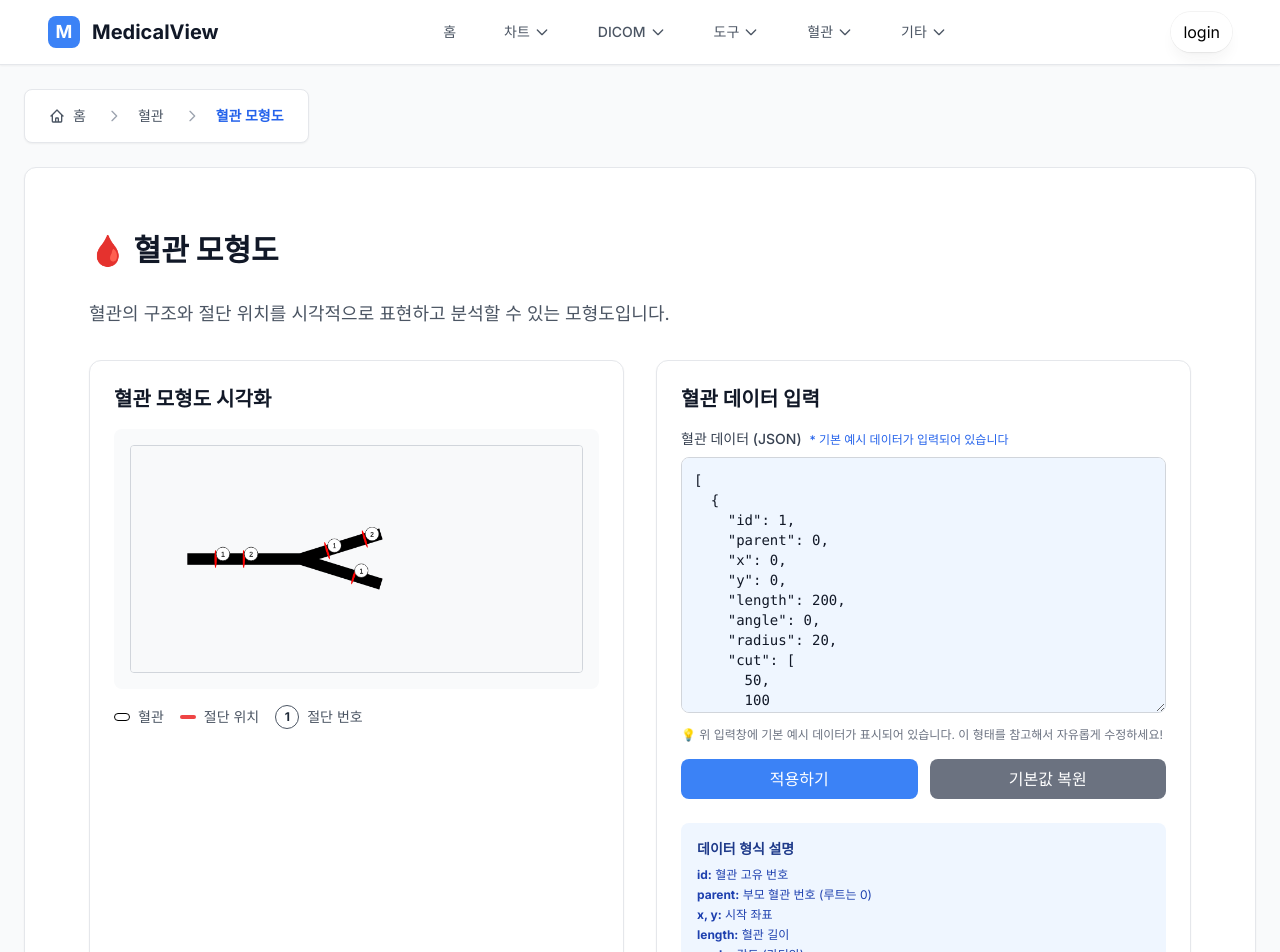
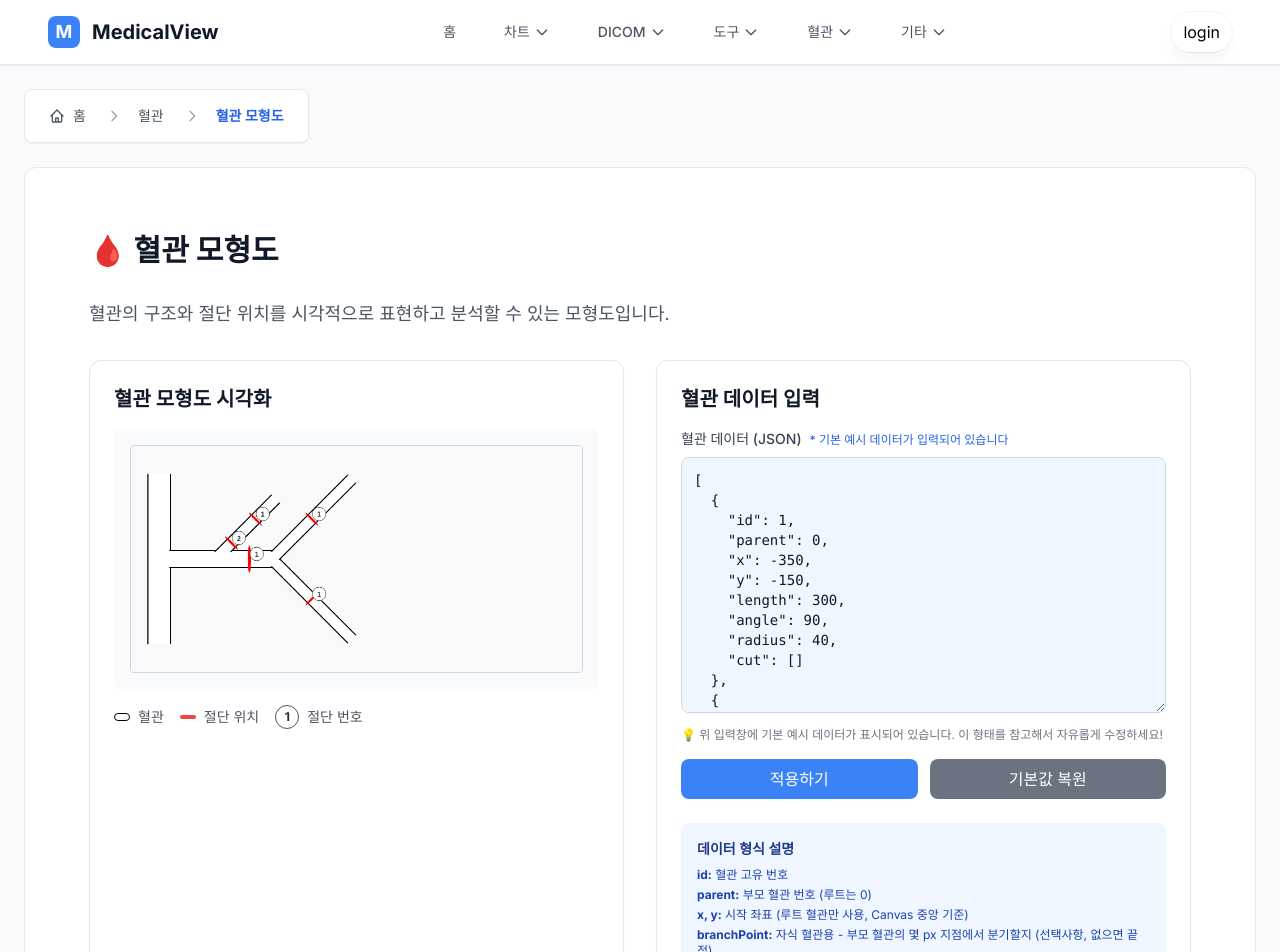
Before and after one commit to cheesu/next14template, a Next.js app: page /vessel/tree in a window 1280 px wide. Shown: the top 952 px of the page. Built offline with nearby package versions, Linux system fonts and the light colour scheme.

Commit message:
혈관 도식도 모형 개선

```diff
--- a/src/app/vessel/tree/page.tsx
+++ b/src/app/vessel/tree/page.tsx
@@ -1,13 +1,14 @@
 "use client";
-import React, { useState, useRef, useEffect } from "react";
+import React, { useState, useRef, useEffect, useCallback } from "react";
 
 interface VesselData {
   id: number;
   parent: number;
-  x: number;
-  y: number;
+  x: number; // 루트 혈관만 사용 (Canvas 중앙 기준)
+  y: number; // 루트 혈관만 사용 (Canvas 중앙 기준)
+  branchPoint?: number; // 자식 혈관용: 부모 혈관의 어느 길이 지점에서 분기할지 (0~부모length)
   length: number;
-  angle: number;
+  angle: number; // 도(degree) 단위로 입력 (0=오른쪽, 90=아래, 180=왼쪽, 270=위)
   radius: number;
   cut: number[];
 }
@@ -16,47 +17,98 @@ const VesselTreePage: React.FC = () => {
   const canvasRef = useRef<HTMLCanvasElement>(null);
 
   const defaultVessels: VesselData[] = [
-    { id: 1, parent: 0, x: 0, y: 0, length: 200, angle: 0, radius: 20, cut: [50, 100] },
-    { id: 2, parent: 1, x: 200, y: 0, length: 150, angle: -0.3, radius: 20, cut: [50, 120] },
-    { id: 3, parent: 1, x: 200, y: 0, length: 150, angle: 0.3, radius: 20, cut: [100] },
+    {
+      id: 1,
+      parent: 0,
+      x: -350,
+      y: -150,
+      length: 300,
+      angle: 90,
+      radius: 40,
+      cut: [],
+    },
+    {
+      id: 2,
+      parent: 1,
+      x: 0,
+      y: 0,
+      branchPoint: 150,
+      length: 200,
+      angle: 0,
+      radius: 30,
+      cut: [160],
+    },
+    {
+      id: 3,
+      parent: 2,
+      x: 0,
+      y: 0,
+      branchPoint: 100,
+      length: 150,
+      angle: -45,
+      radius: 20,
+      cut: [100, 40],
+    },
+    {
+      id: 4,
+      parent: 2,
+      x: 0,
+      y: 0,
+      branchPoint: 200,
+      length: 200,
+      angle: 45,
+      radius: 20,
+      cut: [100],
+    },
+    {
+      id: 4,
+      parent: 2,
+      x: 0,
+      y: 0,
+      branchPoint: 200,
+      length: 200,
+      angle: -45,
+      radius: 20,
+      cut: [100],
+    },
   ];
 
   const [vessels, setVessels] = useState<VesselData[]>(defaultVessels);
-  const [jsonInput, setJsonInput] = useState<string>(JSON.stringify(defaultVessels, null, 2));
+  const [jsonInput, setJsonInput] = useState<string>(
+    JSON.stringify(defaultVessels, null, 2)
+  );
   const [error, setError] = useState<string>("");
 
-  // 혈관 그리기 함수
-  const drawVessel = (
+  // 절단면과 번호를 그리는 함수
+  const drawCutMarkers = useCallback(
+    (
       ctx: CanvasRenderingContext2D,
       vessel: VesselData,
       startX: number,
-    startY: number,
-    vessels: VesselData[]
+      startY: number
     ) => {
-    const endX = startX + Math.cos(vessel.angle) * vessel.length;
-    const endY = startY + Math.sin(vessel.angle) * vessel.length;
-
-    // 혈관: 흰색 채움 + 검은 테두리
-    ctx.strokeStyle = "black";
-    ctx.fillStyle = "white";
-    ctx.lineWidth = vessel.radius;
-    ctx.beginPath();
-    ctx.moveTo(startX, startY);
-    ctx.lineTo(endX, endY);
-    ctx.stroke();
+      const angleInRadians = (vessel.angle * Math.PI) / 180;
 
       // 절단 표시
       if (vessel.cut) {
         vessel.cut.forEach((d, idx) => {
-        const cutX = startX + Math.cos(vessel.angle) * d;
-        const cutY = startY + Math.sin(vessel.angle) * d;
+          const cutX = startX + Math.cos(angleInRadians) * d;
+          const cutY = startY + Math.sin(angleInRadians) * d;
 
           ctx.save();
           ctx.translate(cutX, cutY);
-        ctx.rotate(vessel.angle + Math.PI / 2); // 혈관에 수직으로
+          ctx.rotate(angleInRadians + Math.PI / 2); // 혈관에 수직으로
           ctx.fillStyle = "red";
           ctx.beginPath();
-        ctx.ellipse(0, 0, vessel.radius * 0.8, vessel.radius * 0.1, 0, 0, Math.PI * 2);
+          ctx.ellipse(
+            0,
+            0,
+            vessel.radius * 0.8,
+            vessel.radius * 0.1,
+            0,
+            0,
+            Math.PI * 2
+          );
           ctx.fill();
           ctx.restore();
 
@@ -82,15 +134,132 @@ const VesselTreePage: React.FC = () => {
           ctx.textAlign = "start"; // 기본값으로 복구
         });
       }
+    },
+    []
+  );
+
+  // 혈관 내부 영역을 하얀색으로 다시 그리는 함수 (테두리 제외)
+  const drawWhiteOverlay = useCallback(
+    (
+      ctx: CanvasRenderingContext2D,
+      vessel: VesselData,
+      startX: number,
+      startY: number
+    ) => {
+      const angleInRadians = (vessel.angle * Math.PI) / 180;
+      const endX = startX + Math.cos(angleInRadians) * vessel.length;
+      const endY = startY + Math.sin(angleInRadians) * vessel.length;
+
+      const perpAngle = angleInRadians + Math.PI / 2;
+      const halfRadius = vessel.radius / 2;
+
+      // 테두리 두께만큼 안쪽으로 들어간 내부 영역 계산
+      const borderWidth = 2; // 테두리 두께
+      const innerHalfRadius = Math.max(0, halfRadius - borderWidth);
+
+      if (innerHalfRadius > 0) {
+        // 내부 영역 좌표 계산
+        const innerTopStartX = startX + Math.cos(perpAngle) * innerHalfRadius;
+        const innerTopStartY = startY + Math.sin(perpAngle) * innerHalfRadius;
+        const innerTopEndX = endX + Math.cos(perpAngle) * innerHalfRadius;
+        const innerTopEndY = endY + Math.sin(perpAngle) * innerHalfRadius;
+        const innerBottomStartX =
+          startX - Math.cos(perpAngle) * innerHalfRadius;
+        const innerBottomStartY =
+          startY - Math.sin(perpAngle) * innerHalfRadius;
+        const innerBottomEndX = endX - Math.cos(perpAngle) * innerHalfRadius;
+        const innerBottomEndY = endY - Math.sin(perpAngle) * innerHalfRadius;
+
+        // 내부 영역을 하얀색으로 채우기
+        ctx.fillStyle = "white";
+        ctx.beginPath();
+        ctx.moveTo(innerTopStartX, innerTopStartY);
+        ctx.lineTo(innerTopEndX, innerTopEndY);
+        ctx.lineTo(innerBottomEndX, innerBottomEndY);
+        ctx.lineTo(innerBottomStartX, innerBottomStartY);
+        ctx.closePath();
+        ctx.fill();
+      }
+    },
+    []
+  );
+
+  // 혈관 그리기 함수
+  const drawVessel = useCallback(
+    (
+      ctx: CanvasRenderingContext2D,
+      vessel: VesselData,
+      startX: number,
+      startY: number,
+      vessels: VesselData[]
+    ) => {
+      // 도(degree)를 라디안으로 변환
+      const angleInRadians = (vessel.angle * Math.PI) / 180;
+      const endX = startX + Math.cos(angleInRadians) * vessel.length;
+      const endY = startY + Math.sin(angleInRadians) * vessel.length;
+
+      // 간단한 두 평행선으로 혈관 그리기
+      ctx.strokeStyle = "black";
+      ctx.lineWidth = 2;
+      ctx.lineCap = "round";
+
+      const perpAngle = angleInRadians + Math.PI / 2;
+      const halfRadius = vessel.radius / 2;
+
+      // 혈관 좌표 계산
+      const topStartX = startX + Math.cos(perpAngle) * halfRadius;
+      const topStartY = startY + Math.sin(perpAngle) * halfRadius;
+      const topEndX = endX + Math.cos(perpAngle) * halfRadius;
+      const topEndY = endY + Math.sin(perpAngle) * halfRadius;
+      const bottomStartX = startX - Math.cos(perpAngle) * halfRadius;
+      const bottomStartY = startY - Math.sin(perpAngle) * halfRadius;
+      const bottomEndX = endX - Math.cos(perpAngle) * halfRadius;
+      const bottomEndY = endY - Math.sin(perpAngle) * halfRadius;
+
+      // 1단계: 혈관 내부를 하얀색으로 채우기 (직사각형)
+      ctx.fillStyle = "white";
+      ctx.beginPath();
+      ctx.moveTo(topStartX, topStartY);
+      ctx.lineTo(topEndX, topEndY);
+      ctx.lineTo(bottomEndX, bottomEndY);
+      ctx.lineTo(bottomStartX, bottomStartY);
+      ctx.closePath();
+      ctx.fill();
+
+      // 2단계: 테두리 그리기
+      // 위쪽 테두리 선
+      ctx.beginPath();
+      ctx.moveTo(topStartX, topStartY);
+      ctx.lineTo(topEndX, topEndY);
+      ctx.stroke();
+
+      // 아래쪽 테두리 선
+      ctx.beginPath();
+      ctx.moveTo(bottomStartX, bottomStartY);
+      ctx.lineTo(bottomEndX, bottomEndY);
+      ctx.stroke();
+
+      // 끝부분과 시작점 처리 제거 - 모든 혈관을 완전히 뚫린 파이프로 만들기
+
+      // 절단 표시는 나중에 별도로 그리기 위해 제거
 
       // 자식 혈관 그리기
-    vessels
-      .filter((v) => v.parent === vessel.id)
-      .forEach((child) => drawVessel(ctx, child, endX, endY, vessels));
-  };
+      const children = vessels.filter((v) => v.parent === vessel.id);
+      children.forEach((child) => {
+        // branchPoint가 있으면 부모 혈관의 특정 지점에서 분기, 없으면 끝점에서 분기
+        const branchDistance = child.branchPoint || vessel.length;
+        const branchPointX = startX + Math.cos(angleInRadians) * branchDistance;
+        const branchPointY = startY + Math.sin(angleInRadians) * branchDistance;
+
+        // 자식 혈관이 부모 혈관의 중심에서 시작
+        drawVessel(ctx, child, branchPointX, branchPointY, vessels);
+      });
+    },
+    []
+  );
 
   // Canvas 그리기
-  const drawCanvas = () => {
+  const drawCanvas = useCallback(() => {
     const canvas = canvasRef.current;
     if (!canvas) return;
 
@@ -107,9 +276,72 @@ const VesselTreePage: React.FC = () => {
     // 루트 혈관 찾기 (parent가 0인 것)
     const rootVessel = vessels.find((v) => v.parent === 0);
     if (rootVessel) {
-      drawVessel(ctx, rootVessel, 100, 200, vessels);
+      // 루트 혈관의 x, y 값을 Canvas 중앙 기준으로 적용
+      const centerX = canvas.width / 2;
+      const centerY = canvas.height / 2;
+      drawVessel(
+        ctx,
+        rootVessel,
+        centerX + rootVessel.x,
+        centerY + rootVessel.y,
+        vessels
+      );
+
+      // 모든 혈관이 그려진 후 내부 영역을 하얀색으로 다시 그리기
+      const drawAllWhiteOverlays = (
+        vessel: VesselData,
+        startX: number,
+        startY: number
+      ) => {
+        // 현재 혈관의 하얀색 오버레이 그리기
+        drawWhiteOverlay(ctx, vessel, startX, startY);
+
+        // 자식 혈관들도 재귀적으로 처리
+        const children = vessels.filter((v) => v.parent === vessel.id);
+        children.forEach((child) => {
+          const branchDistance = child.branchPoint || vessel.length;
+          const vesselAngle = (vessel.angle * Math.PI) / 180;
+          const childStartX = startX + Math.cos(vesselAngle) * branchDistance;
+          const childStartY = startY + Math.sin(vesselAngle) * branchDistance;
+          drawAllWhiteOverlays(child, childStartX, childStartY);
+        });
+      };
+
+      // 루트 혈관부터 시작해서 모든 혈관의 하얀색 오버레이 그리기
+      drawAllWhiteOverlays(
+        rootVessel,
+        centerX + rootVessel.x,
+        centerY + rootVessel.y
+      );
+
+      // 마지막에 절단면과 번호 그리기 (최상위 레이어)
+      const drawAllCutMarkers = (
+        vessel: VesselData,
+        startX: number,
+        startY: number
+      ) => {
+        // 현재 혈관의 절단면과 번호 그리기
+        drawCutMarkers(ctx, vessel, startX, startY);
+
+        // 자식 혈관들도 재귀적으로 처리
+        const children = vessels.filter((v) => v.parent === vessel.id);
+        children.forEach((child) => {
+          const branchDistance = child.branchPoint || vessel.length;
+          const vesselAngle = (vessel.angle * Math.PI) / 180;
+          const childStartX = startX + Math.cos(vesselAngle) * branchDistance;
+          const childStartY = startY + Math.sin(vesselAngle) * branchDistance;
+          drawAllCutMarkers(child, childStartX, childStartY);
+        });
+      };
+
+      // 루트 혈관부터 시작해서 모든 혈관의 절단면과 번호 그리기
+      drawAllCutMarkers(
+        rootVessel,
+        centerX + rootVessel.x,
+        centerY + rootVessel.y
+      );
     }
-  };
+  }, [vessels, drawVessel, drawWhiteOverlay, drawCutMarkers]);
 
   // JSON 입력 처리
   const handleJsonSubmit = () => {
@@ -123,14 +355,38 @@ const VesselTreePage: React.FC = () => {
 
       // 각 혈관 데이터 유효성 검사
       parsedVessels.forEach((vessel, index) => {
-        const required = ['id', 'parent', 'x', 'y', 'length', 'angle', 'radius'];
-        required.forEach(field => {
-          if (typeof vessel[field] !== 'number') {
-            throw new Error(`${index + 1}번째 혈관의 ${field} 필드가 올바르지 않습니다.`);
+        const required = [
+          "id",
+          "parent",
+          "x",
+          "y",
+          "length",
+          "angle",
+          "radius",
+        ];
+        required.forEach((field) => {
+          if (typeof vessel[field] !== "number") {
+            throw new Error(
+              `${index + 1}번째 혈관의 ${field} 필드가 올바르지 않습니다.`
+            );
           }
         });
+
+        // branchPoint는 자식 혈관에서만 선택적으로 사용
+        if (
+          vessel.parent !== 0 &&
+          vessel.branchPoint !== undefined &&
+          typeof vessel.branchPoint !== "number"
+        ) {
+          throw new Error(
+            `${index + 1}번째 혈관의 branchPoint 필드는 숫자여야 합니다.`
+          );
+        }
+
         if (!Array.isArray(vessel.cut)) {
-          throw new Error(`${index + 1}번째 혈관의 cut 필드는 배열이어야 합니다.`);
+          throw new Error(
+            `${index + 1}번째 혈관의 cut 필드는 배열이어야 합니다.`
+          );
         }
       });
 
@@ -151,27 +407,32 @@ const VesselTreePage: React.FC = () => {
   // Canvas 다시 그리기
   useEffect(() => {
     drawCanvas();
-  }, [vessels]);
+  }, [vessels, drawCanvas]);
 
   return (
     <div className="space-y-8">
       <div className="bg-white rounded-xl p-8">
-        <h1 className="text-3xl font-bold text-gray-900 mb-8">🩸 혈관 모형도</h1>
+        <h1 className="text-3xl font-bold text-gray-900 mb-8">
+          🩸 혈관 모형도
+        </h1>
         <p className="text-lg text-gray-600 mb-8">
-          혈관의 구조와 절단 위치를 시각적으로 표현하고 분석할 수 있는 모형도입니다.
+          혈관의 구조와 절단 위치를 시각적으로 표현하고 분석할 수 있는
+          모형도입니다.
         </p>
 
         <div className="grid grid-cols-1 lg:grid-cols-2 gap-8">
           {/* 시각화 영역 */}
           <div className="bg-white rounded-xl border border-gray-200 p-6 shadow-sm">
-            <h2 className="text-xl font-semibold text-gray-900 mb-4">혈관 모형도 시각화</h2>
+            <h2 className="text-xl font-semibold text-gray-900 mb-4">
+              혈관 모형도 시각화
+            </h2>
             <div className="flex justify-center bg-gray-50 rounded-lg p-4">
               <canvas
                 ref={canvasRef}
                 width={800}
                 height={400}
                 className="border border-gray-300 rounded max-w-full h-auto"
-                style={{ backgroundColor: '#f8f9fa' }}
+                style={{ backgroundColor: "#f8f9fa" }}
               />
             </div>
             <div className="mt-4 text-sm text-gray-600">
@@ -185,7 +446,9 @@ const VesselTreePage: React.FC = () => {
                   <span>절단 위치</span>
                 </div>
                 <div className="flex items-center space-x-2">
-                  <div className="w-6 h-6 bg-white border border-gray-600 text-gray-800 text-xs flex items-center justify-center rounded-full font-bold">1</div>
+                  <div className="w-6 h-6 bg-white border border-gray-600 text-gray-800 text-xs flex items-center justify-center rounded-full font-bold">
+                    1
+                  </div>
                   <span>절단 번호</span>
                 </div>
               </div>
@@ -194,13 +457,17 @@ const VesselTreePage: React.FC = () => {
 
           {/* 데이터 입력 영역 */}
           <div className="bg-white rounded-xl border border-gray-200 p-6 shadow-sm">
-            <h2 className="text-xl font-semibold text-gray-900 mb-4">혈관 데이터 입력</h2>
+            <h2 className="text-xl font-semibold text-gray-900 mb-4">
+              혈관 데이터 입력
+            </h2>
 
             {/* JSON 입력 */}
             <div className="mb-4">
               <label className="block text-sm font-medium text-gray-700 mb-2">
                 혈관 데이터 (JSON)
-                <span className="text-blue-600 text-xs ml-2">* 기본 예시 데이터가 입력되어 있습니다</span>
+                <span className="text-blue-600 text-xs ml-2">
+                  * 기본 예시 데이터가 입력되어 있습니다
+                </span>
               </label>
               <textarea
                 value={jsonInput}
@@ -209,7 +476,8 @@ const VesselTreePage: React.FC = () => {
                 placeholder="혈관 데이터를 JSON 형태로 입력하세요..."
               />
               <p className="text-xs text-gray-500 mt-2">
-                💡 위 입력창에 기본 예시 데이터가 표시되어 있습니다. 이 형태를 참고해서 자유롭게 수정하세요!
+                💡 위 입력창에 기본 예시 데이터가 표시되어 있습니다. 이 형태를
+                참고해서 자유롭게 수정하세요!
               </p>
             </div>
 
@@ -238,15 +506,37 @@ const VesselTreePage: React.FC = () => {
 
             {/* 데이터 형식 설명 */}
             <div className="mt-6 p-4 bg-blue-50 rounded-lg">
-              <h3 className="text-sm font-semibold text-blue-900 mb-2">데이터 형식 설명</h3>
+              <h3 className="text-sm font-semibold text-blue-900 mb-2">
+                데이터 형식 설명
+              </h3>
               <div className="text-xs text-blue-800 space-y-1">
-                <p><strong>id:</strong> 혈관 고유 번호</p>
-                <p><strong>parent:</strong> 부모 혈관 번호 (루트는 0)</p>
-                <p><strong>x, y:</strong> 시작 좌표</p>
-                <p><strong>length:</strong> 혈관 길이</p>
-                <p><strong>angle:</strong> 각도 (라디안)</p>
-                <p><strong>radius:</strong> 혈관 두께</p>
-                <p><strong>cut:</strong> 절단 위치 배열</p>
+                <p>
+                  <strong>id:</strong> 혈관 고유 번호
+                </p>
+                <p>
+                  <strong>parent:</strong> 부모 혈관 번호 (루트는 0)
+                </p>
+                <p>
+                  <strong>x, y:</strong> 시작 좌표 (루트 혈관만 사용, Canvas
+                  중앙 기준)
+                </p>
+                <p>
+                  <strong>branchPoint:</strong> 자식 혈관용 - 부모 혈관의 몇 px
+                  지점에서 분기할지 (선택사항, 없으면 끝점)
+                </p>
+                <p>
+                  <strong>length:</strong> 혈관 길이
+                </p>
+                <p>
+                  <strong>angle:</strong> 각도 (도 단위, 0=오른쪽, 90=아래,
+                  180=왼쪽, 270=위)
+                </p>
+                <p>
+                  <strong>radius:</strong> 혈관 두께
+                </p>
+                <p>
+                  <strong>cut:</strong> 절단 위치 배열
+                </p>
               </div>
             </div>
           </div>
```
Also changed, not shown: test-vessel-data.json (line endings or trailing spaces). Lines whose indentation alone changed are shown as unchanged.
